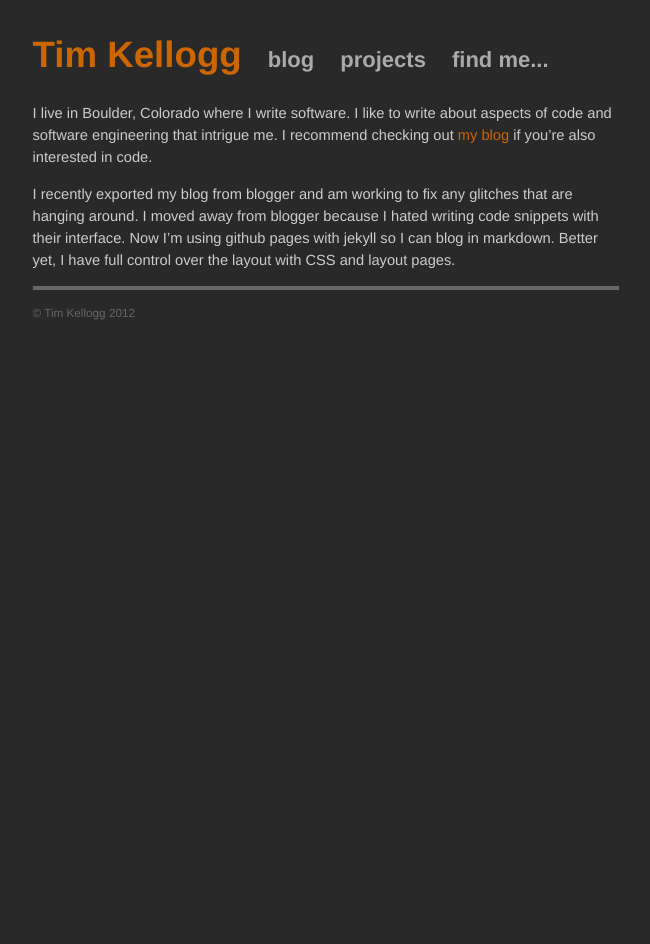
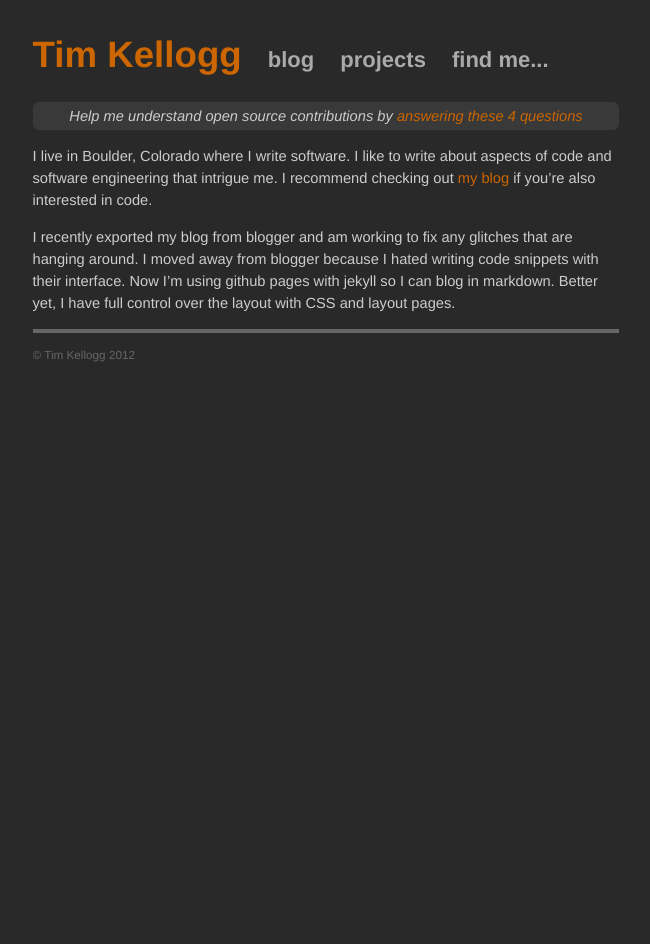
Before and after one commit to tkellogg/tkellogg.github.com, a Jekyll site: the page built from index.markdown, in a window 1280 px wide. Shown: the whole page, without its empty margins (314-964 px from the left). Built offline with Jekyll 4.4.1, drawn with Linux system fonts in a browser that asks for light colours.

Commit message:
Added flash banner to advertise the open source survey

```diff
--- a/_layouts/default.html
+++ b/_layouts/default.html
@@ -30,6 +30,9 @@
 			<a class="extra" href="/projects/">projects</a>
 			<a class="extra" href="/contact/">find me...</a>
 		</div>
+		<p class="notice">
+			Help me understand open source contributions by <a href="http://www.zoomerang.com/Survey/WEB22FJY9L3RZ3">answering these 4 questions</a>
+		</p>
 
 		{{ content }}
 
--- a/css/screen.css
+++ b/css/screen.css
@@ -52,6 +52,14 @@ h1,h2,h3,h4,h5,h6 {
 blockquote {
 	margin-left: 10px;
 	font-style: italic;
+}
+
+.notice {
+	font-style: italic;
+	background-color: #393939;
+	padding: 3px;
+  border-radius: 6px;
+	text-align: center;
 }
 
 /*****************************************************************************/
```
